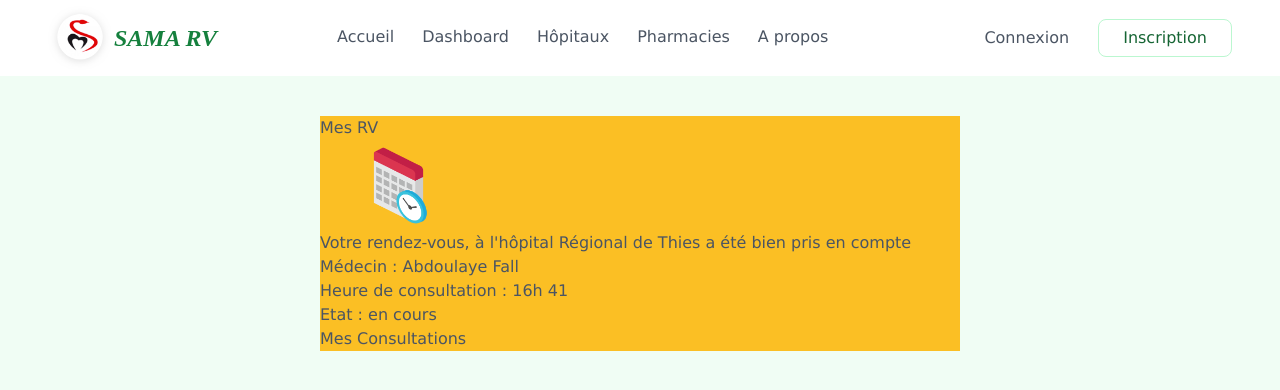
After one commit to BaMamadou12/Plateforme_medicale-samaRV, a Laravel app: page /dashboard in a window 1280 px wide. The commit adds this page. Shown: the top 390 px of the page. Run offline with Laravel 10, Linux system fonts and the light colour scheme; style sheets or scripts are compiled from the project's sources.

Commit message:
dashboard

```diff
--- /dev/null
+++ b/app/Http/Controllers/DashboardPatientController.php
@@ -0,0 +1,12 @@
+<?php
+
+namespace App\Http\Controllers;
+
+use Illuminate\Http\Request;
+
+class DashboardPatientController extends Controller
+{
+    public function index(){
+        return view('dashboard');
+    }
+}
--- /dev/null
+++ b/resources/views/dashboard.blade.php
@@ -0,0 +1,26 @@
+@extends("layout")
+
+@section("section")
+     <section class="w-1/2 bg-amber-400 mx-auto mt-10">
+         <div>
+             <h1>Mes RV </h1>
+
+             <div>
+                 <img src="{{ asset("images/logo_rv.png") }}" alt="" class="w-[160px]">
+                 <div>
+                     <p>Votre rendez-vous, à l'hôpital <span>Régional de Thies</span> a été bien pris en compte </p>
+                     <p>Médecin : <span>Abdoulaye Fall</span></p>
+                     <p>Heure de consultation : <span>16h 41</span></p>
+                     <p>Etat : <span>en cours</span></p>
+                 </div>
+
+             </div>
+         </div>
+         <div>
+             <h1>Mes Consultations </h1>
+             <div>
+
+             </div>
+         </div>
+     </section>
+@endsection
--- a/resources/views/header.blade.php
+++ b/resources/views/header.blade.php
@@ -13,6 +13,14 @@
                 hover:border-b-{3px}
                 hover:border-green-500 transition duration-{.1s} hover:ease-in">
                     Accueil
+                </a>
+            </li>
+            <li>
+                <a href="{{ route("dashboard") }}"  class="inline-block p-2 mr-3 border-b-[3px] border-b-white
+                hover:text-gray-500
+                hover:border-b-{3px}
+                hover:border-green-500 transition duration-{.1s} hover:ease-in">
+                    Dashboard
                 </a>
             </li>
             <li>
--- a/resources/views/login.blade.php
+++ b/resources/views/login.blade.php
@@ -13,7 +13,7 @@
                     <input type="email" placeholder="mamadou123@gmail.com" name="username" id="username" required
                     class="w-full px-4 py-3 border border-gray-300 rounded-lg bg-gray-100
                     outline-none focus:border-[#2ea8bf] transition duration-100 ease mb-2">
-                    <div class="text-red-800 text-[small]">champ required</div>
+{{--                    <div class="text-red-800 text-[small]">champ required</div>--}}
                 </div>
                 <div class="w-[full] mb-8">
                     <label for="password" class="block mb-2 ">votre mot de passe</label>
--- a/routes/web.php
+++ b/routes/web.php
@@ -1,5 +1,6 @@
 <?php
 
+use App\Http\Controllers\DashboardPatientController;
 use App\Http\Controllers\RendezvousController;
 use Illuminate\Support\Facades\Route;
 use App\Http\Controllers\AccueilController;
@@ -31,3 +32,5 @@ Route::get('/patient', [PatientsController::class ,'patient'])->name('patient');
 Route::get('/medecin', [MedecinsController::class ,'medecin'])->name('medecin');
 
 Route::get('/rv', [RendezvousController::class ,'rv'])->name('rv');
+
+Route::get('/dashboard', [DashboardPatientController::class ,'index'])->name('dashboard');
```
Also changed, not shown: public/images/logo_rv.png (added).
